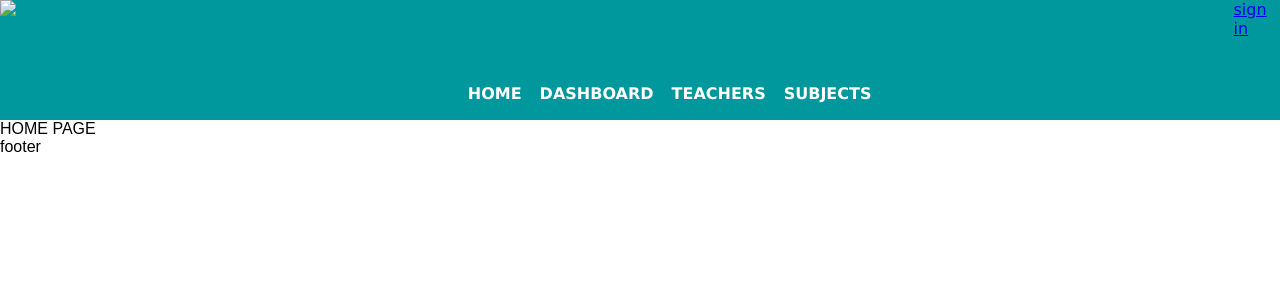
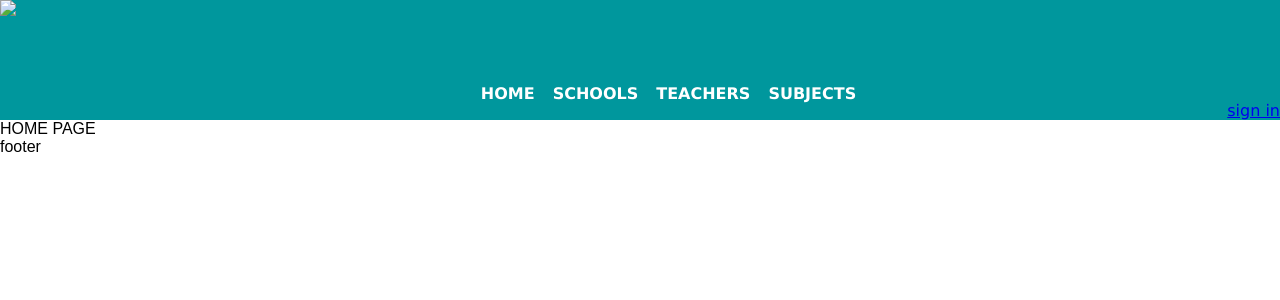
Before and after one commit to Nelmad/kittenteach, a Django app: page / in a window 1280 px wide. Shown: the top 300 px of the page. Run offline with Django 3.2, Linux system fonts and the light colour scheme; style sheets or scripts are compiled from the project's sources; parts of the project's set-up code (start-up, migrations or seed data) failed here and were passed over; some libraries are stand-ins or nearby versions.

Commit message:
school model added

```diff
--- a/static/core/less/header.less
+++ b/static/core/less/header.less
@@ -12,7 +12,7 @@
     width: 120px;
   }
 
-  .header__menu-wrapper {
+  .header__menu-content {
     display: flex;
     align-items: flex-end;
     width: 100%;
--- a/templates/core/partials/header.html
+++ b/templates/core/partials/header.html
@@ -4,13 +4,15 @@
     <div class="header__logo">
         <a href="/"><img src="http://via.placeholder.com/120x120"></a>
     </div>
-    <nav class="header__menu-wrapper">
+    <nav class="header__menu-content">
         <ul class="header__menu header-menu">
             <li class="header-menu__item"><a href="/"><span class="header-menu__text">home</span></a></li>
-            <li class="header-menu__item"><a href="/dashboard"><span class="header-menu__text">dashboard</span></a></li>
+            <li class="header-menu__item"><a href="/"><span class="header-menu__text">schools</span></a></li>
             <li class="header-menu__item"><a href="/"><span class="header-menu__text">teachers</span></a></li>
             <li class="header-menu__item"><a href="/"><span class="header-menu__text">subjects</span></a></li>
         </ul>
+        <div>
+            <a href="/login">sign in</a>
+        </div>
     </nav>
-    <a href="/login">sign in</a>
 </header>
```
Also changed, not shown: kittenteach/core/models.py (+10 -0 lines), kittenteach/core/migrations/0002_auto_20180502_1609.py (added).
